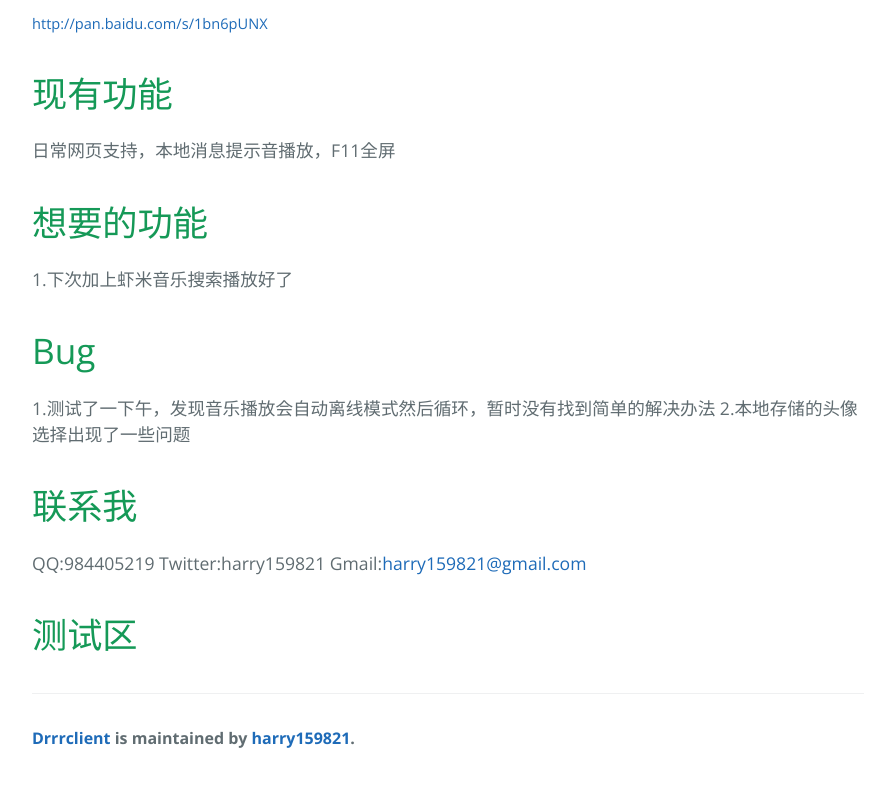
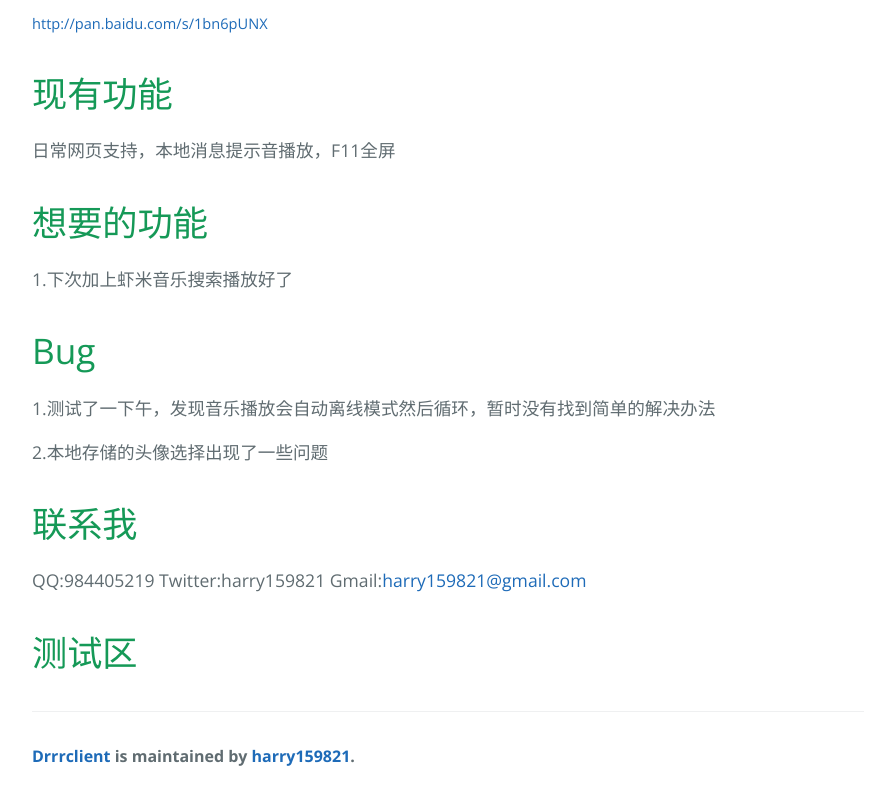
Before and after one commit to harry159821/DrrrClient, a plain HTML site: page index.html in a window 1280 px wide. Shown: the part 1369-2169 px from the top of the page, without its empty margins (192-1087 px from the left). Drawn offline with nearby package versions, Linux system fonts and the light colour scheme.

Commit message:
update index

```diff
--- a/index.html
+++ b/index.html
@@ -76,8 +76,8 @@
 <h1>
 <a id="bug" class="anchor" href="#bug" aria-hidden="true"><span class="octicon octicon-link"></span></a>Bug</h1>
 
-<p>1.测试了一下午，发现音乐播放会自动离线模式然后循环，暂时没有找到简单的解决办法
-2.本地存储的头像选择出现了一些问题</p>
+<p>1.测试了一下午，发现音乐播放会自动离线模式然后循环，暂时没有找到简单的解决办法</p>
+<p>2.本地存储的头像选择出现了一些问题</p>
 
 <h1>
 <a id="联系我" class="anchor" href="#%E8%81%94%E7%B3%BB%E6%88%91" aria-hidden="true"><span class="octicon octicon-link"></span></a>联系我</h1>
```
